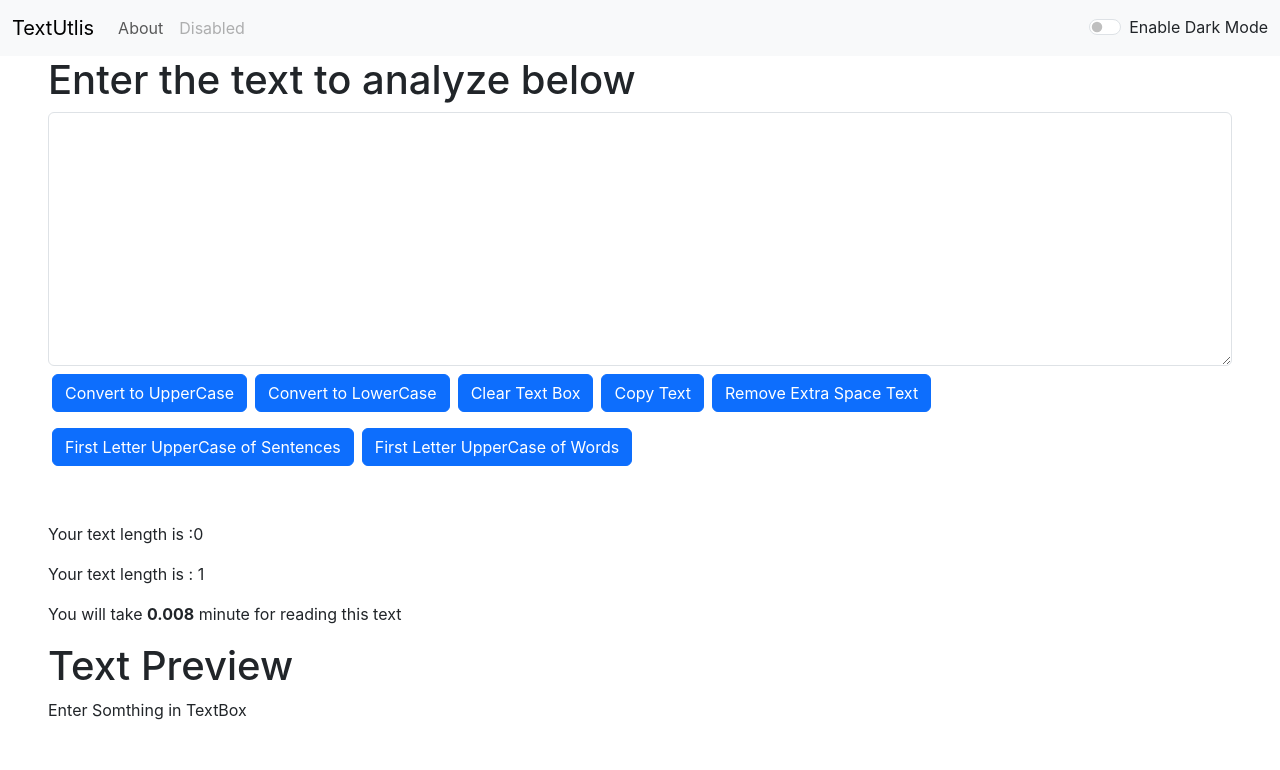
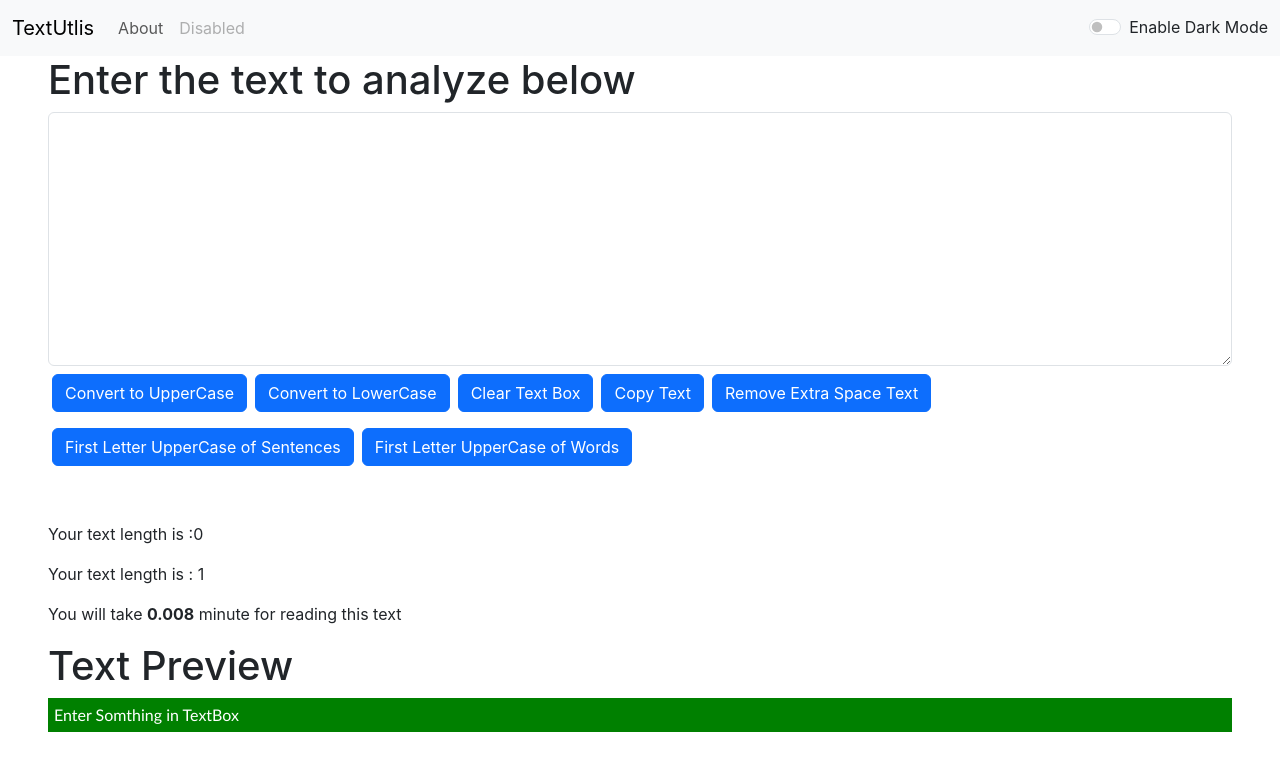
Before and after one commit to amanindian/Text-Utils, a React (Create React App) app: page / in a window 1280 px wide. Shown: the top 770 px of the page. Built offline with nearby package versions, Linux system fonts and the light colour scheme.

Commit message:
Initialize project using Create React App

```diff
--- a/src/index.css
+++ b/src/index.css
@@ -11,3 +11,11 @@ code {
   font-family: source-code-pro, Menlo, Monaco, Consolas, 'Courier New',
     monospace;
 }
+
+
+.red {
+  font-family: 'Trebuchet MS', 'Lucida Sans Unicode', 'Lucida Grande', 'Lucida Sans', Arial, sans-serif;
+  padding: 5px 6px;
+  color: white;
+  background-color: green;
+}
```
